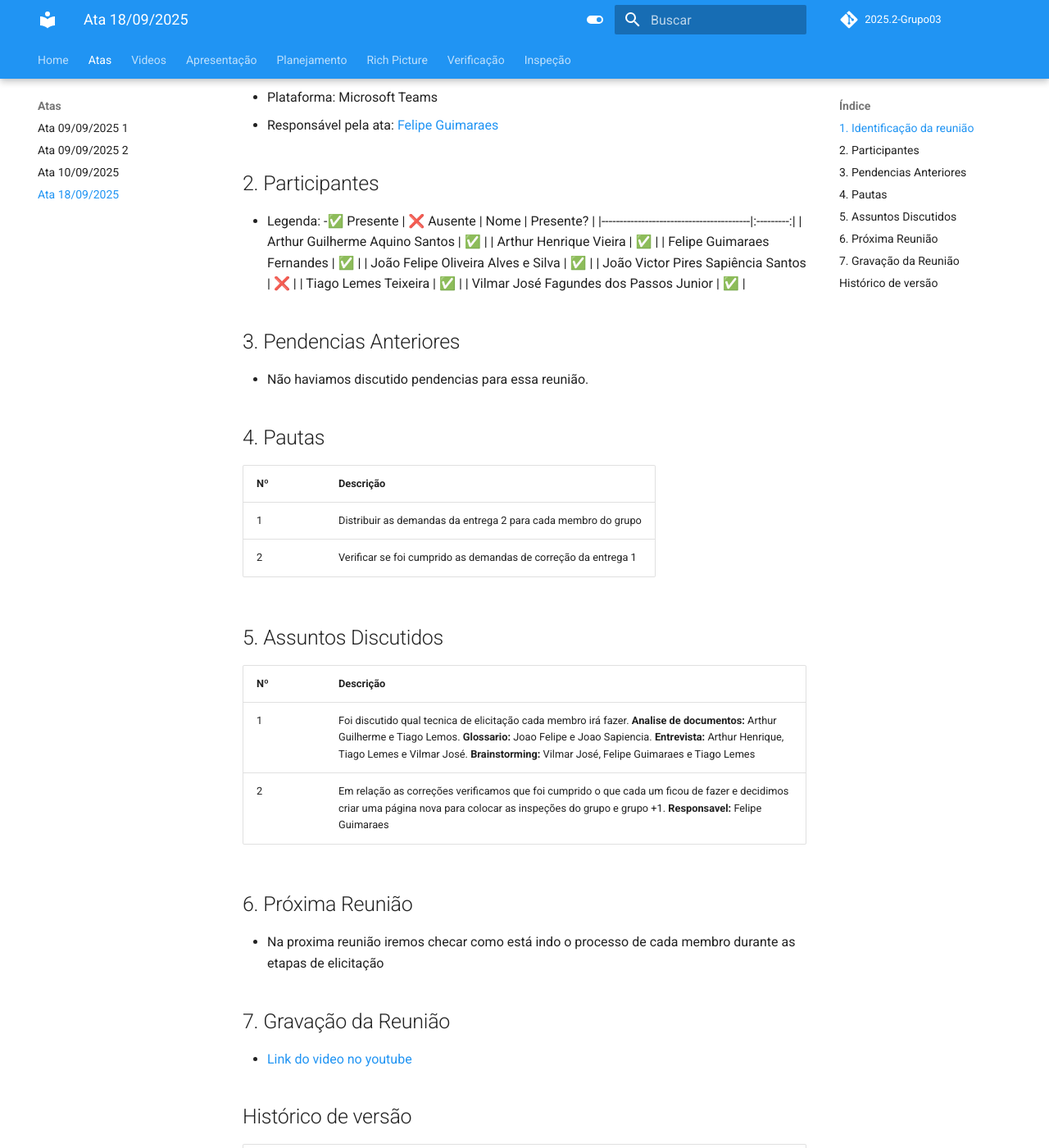
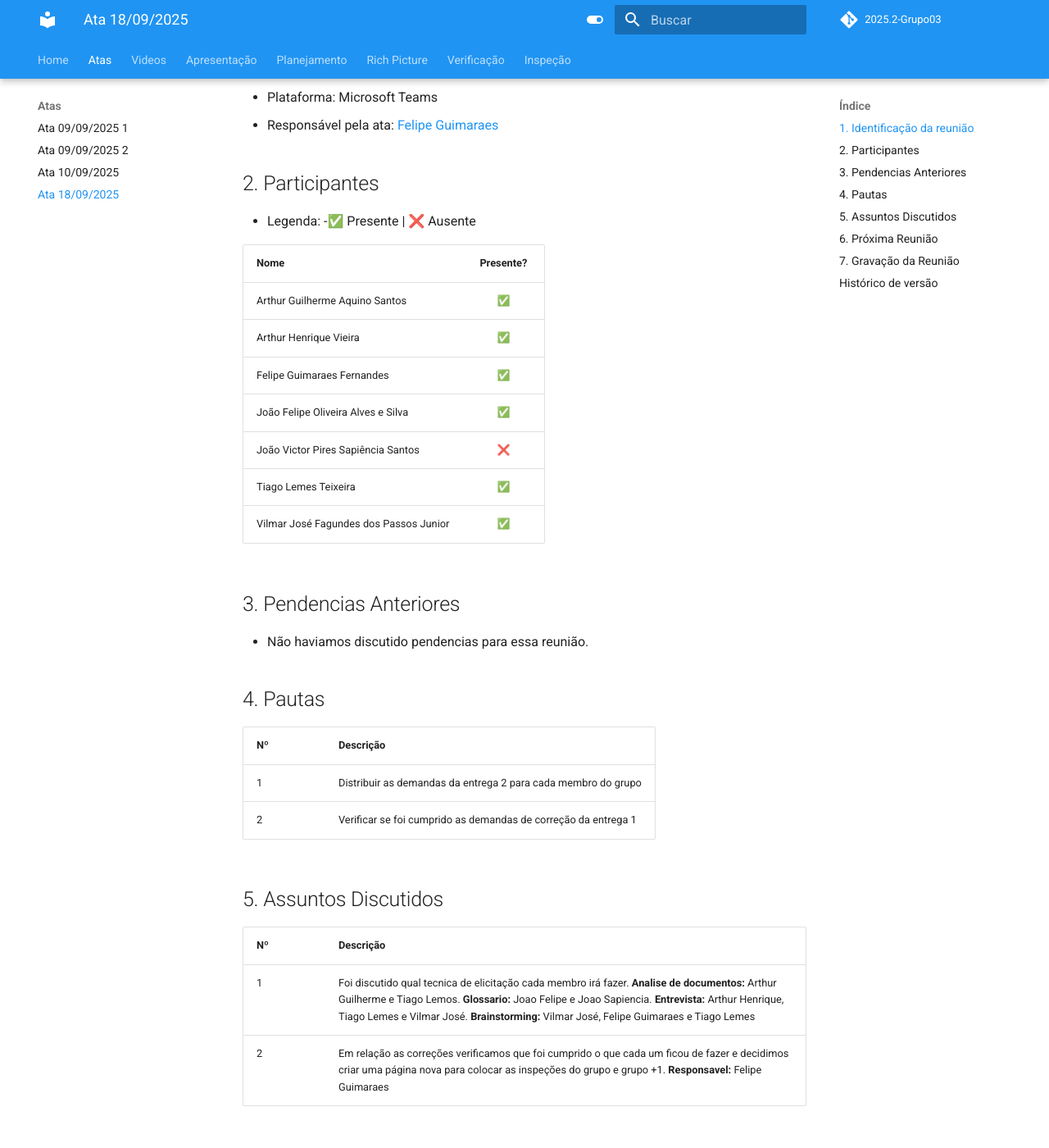
Before and after one commit to Requisitos-de-Software/2025.2-Grupo03, an MkDocs documentation site: the page built from docs/Atas/ata18-09-2025.md, in a window 1280 px wide and 1400 px high, scrolled down 273 px. Shown: the whole window at 82% size. Built offline with MkDocs 1.6.1 and Material for MkDocs 9.7.7, drawn with Linux system fonts in a browser that asks for light colours; comment, search, counter and statistics services are not loaded; some of the changed lines change nothing that is shown; some of the changed text lies outside the part shown.

Commit message:
Update ata18-09-2025.md

```diff
--- a/docs/Atas/ata18-09-2025.md
+++ b/docs/Atas/ata18-09-2025.md
@@ -11,6 +11,7 @@
 
 - Legenda:
 -✅ Presente | ❌ Ausente
+
 | Nome                                   | Presente? |
 |-----------------------------------------|:---------:|
 | Arthur Guilherme Aquino Santos          | ✅        |
@@ -53,5 +54,4 @@
 | ---- | ----- | ----- | ---- | ----- |
 | 1.0 | 08/09/2025 | Criação do modelo inicial | [João Victor Pires Sapiência Santos](https://github.com/JoaoSapiencia) | [Vilmar José](https://github.com/VilmarFagundes) |
 | 2.0 | 09/09/2025 | Alteração no modelo da ata | [Felipe Guimaraes](https://github.com/felipegf1) | [Vilmar José](https://github.com/VilmarFagundes) |
-| 2.0 | 10/09/2025 | Criação da ata | [Felipe Guimaraes](https://github.com/felipegf1) | [Vilmar José](https://github.com/VilmarFagundes) |
 | 2.0 | 18/09/2025 | Criação da ata | [Felipe Guimaraes](https://github.com/felipegf1) | [Vilmar José](https://github.com/VilmarFagundes) |
```
